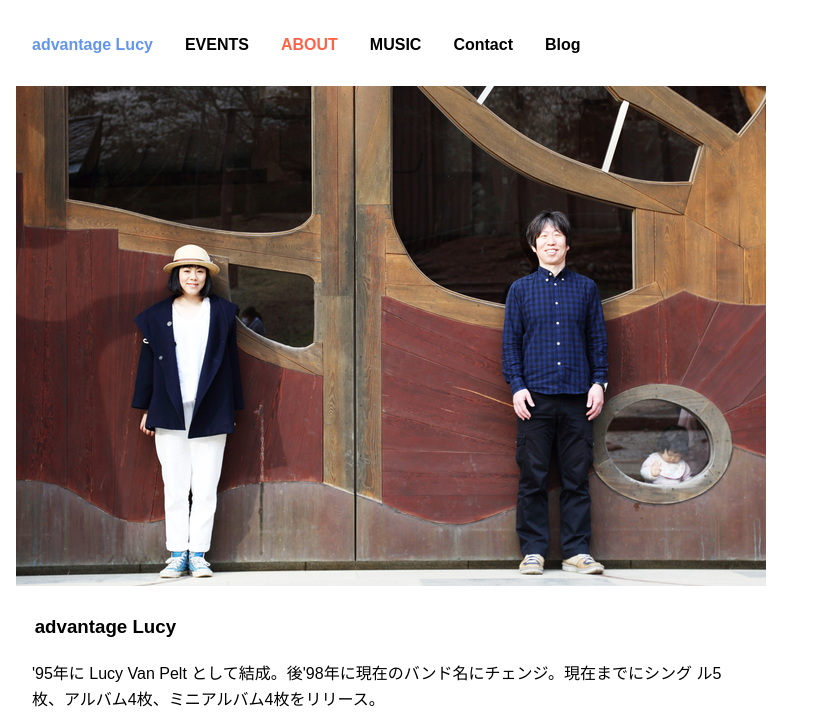
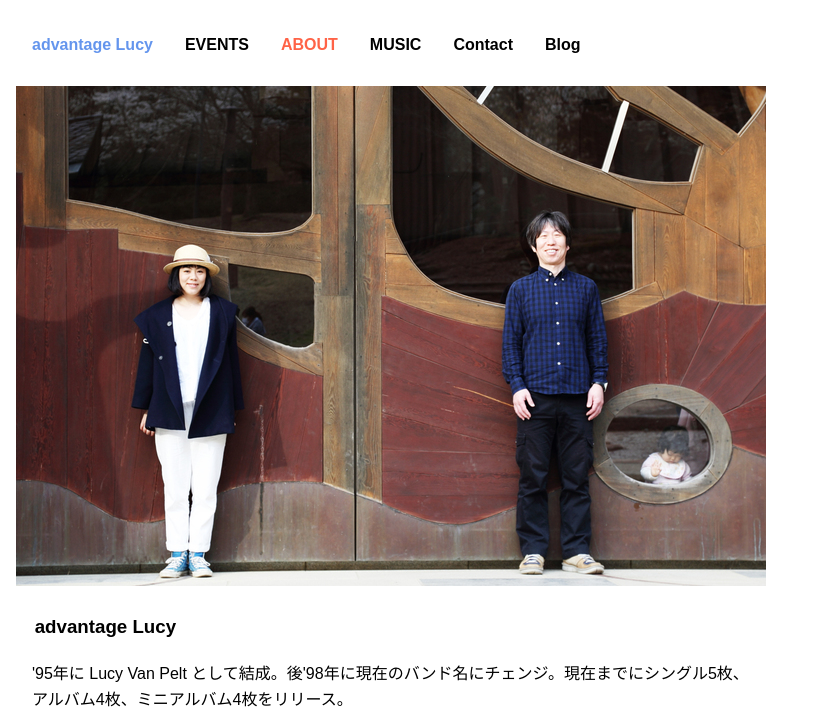
Before and after one commit to themichaelwarren/lucy, a plain HTML site: page about.html in a window 1280 px wide. Shown: the top 725 px of the page, without its empty margins (0-813 px from the left). Drawn offline with Linux system fonts and the light colour scheme.

Commit message:
Update about.html

```diff
--- a/about.html
+++ b/about.html
@@ -19,7 +19,7 @@
         <div style="max-width:750px">
             <img src="images/lucy-profile.jpg" style=max-width:100%>
                 <h3>advantage Lucy</h3>
-                <p>'95年に Lucy Van Pelt として結成。後'98年に現在のバンド名にチェンジ。現在までにシング ル5枚、アルバム4枚、ミニアルバム4枚をリリース。</p>
+                <p>'95年に Lucy Van Pelt として結成。後'98年に現在のバンド名にチェンジ。現在までにシングル5枚、アルバム4枚、ミニアルバム4枚をリリース。</p>
                 <p>pop songの裏側にダークかつどこまでも広がるエバーグリーンな世界を併せ持つその魅力は老若男女問わず国内外にも広いファンを持つ。韓国や台湾の野外フェスティバルにも参加、CD販売に大行列が出来るなど大成功を収めた。2005年リリースのアルバム"Echo ParK"は日本、韓国、台湾、アメリカで販売中。2007年にはNHKにてLucy Cousinsの絵本「Hooray for Fish」(邦題"スイスイフィジー")のオープニングソングを制作。ＣＭソングや、ナレーション、映画、劇団キャラメルボックスへの楽曲提供など活動は多岐に渡る。</p>
                 <p>
                 <p>It would be disingenuous to describe Japan's advantage Lucy without deploying the convenient descriptors so often applied to lighter indie pop fare: bubbly, gummy, jangly, Swedish. Worse would be to overlook obvious points of reference. Lucy's members frequently name-drop the Smiths, the Cardigans, Ivy; their sound evokes Rocketship, the Concretes, Camera Obscura; their spirit if not their aesthetic recalls that of the folks at Sarah and K Records. But one of the most inexplicable things about pop music is how little of it actually sounds the same. For a genre highly formulaic by definition, pop includes a huge number of otherwise derivative groups with enough flair to distinguish them thoroughly from the pack. The distinct, spacy flavor of advantage Lucy's substantial output locates the group firmly in this category. Building directly on the sounds and success of the Shibuya-Kei scene ignited by Flipper's Guitar and Pizzicato Five, advantage Lucy dilute the sharper bite of these first-wave Japanese indie bands into a confectionary blend less wholly than particularly their own.</p>
```
